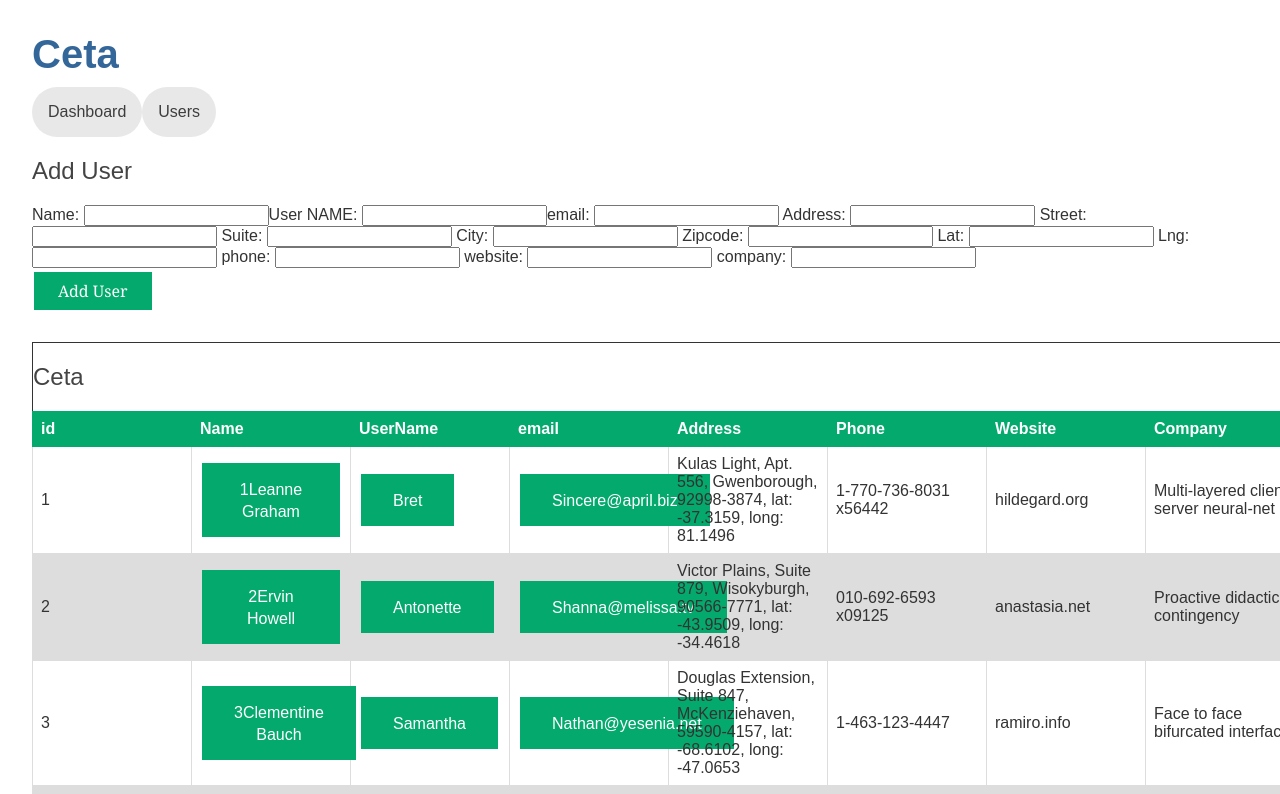
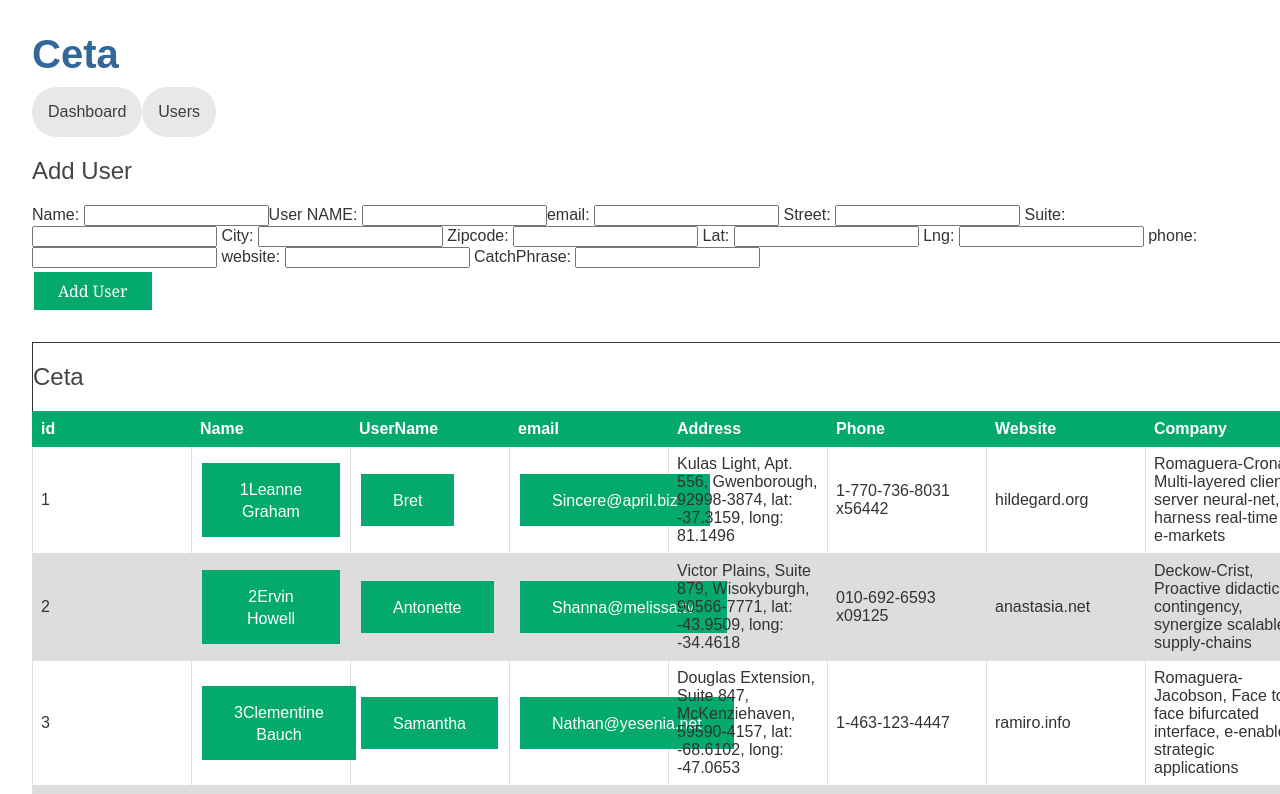
Before and after one commit to peteCarey/ceta, an Angular app: page /users in a window 1280 px wide. Shown: the top 794 px of the page. Built offline with nearby package versions, Linux system fonts and the light colour scheme.

Commit message:
company catchprase displaying

```diff
--- a/src/app/users/users.component.html
+++ b/src/app/users/users.component.html
@@ -12,9 +12,6 @@
 
   <label for="new-email">email: </label>
   <input id="new-email" #email />
-
-  <label for="Address"> Address: </label>
-  <input id="address" #address />
 
   <label for="Street"> Street: </label>
   <input id="street" #street />
@@ -39,8 +36,8 @@
 
   <label for="website"> website: </label>
   <input id="website" #website />
-  <label for="company"> company: </label>
-  <input id="company" #company />
+  <label for="catchPhrase"> CatchPhrase: </label>
+  <input id="catchPhrase" #catchPhrase />
 </div>
 <button
   type="button"
@@ -58,7 +55,7 @@
       lng.value,
       phone.value,
       website.value,
-      company.value
+      catchPhrase.value
     )
   "
 >
@@ -95,7 +92,7 @@
       [(ngModel)]="selectedUser.website"
       placeholder="website"
     />
-    <label for="company"> company: </label>
+    <label for="Company"> Company: </label>
     <input
       id="company"
       [(ngModel)]="selectedUser.company"
@@ -159,7 +156,10 @@
       </td>
       <td>{{ user.phone }}</td>
       <td>{{ user.website }}</td>
-      <td>{{ user.company.catchPhrase }}</td>
+      <td>
+        {{ user.company.name }}, {{ user.company.catchPhrase }},
+        {{ user.company.bs }}
+      </td>
       <td>
         <button
           [class.selected]="user === selectedUser"
--- a/src/app/users/users.component.ts
+++ b/src/app/users/users.component.ts
@@ -28,14 +28,6 @@ export class UsersComponent implements OnInit {
   ) {}
 
   ngOnInit(): void {
-    /*  this.sub = this.userService.getUsers().subscribe({
-      next: (users) => {
-        this.users = users;
-        console.log(this.users);
-        console.log(this.users[0].address);
-      },
-      error: (err) => (this.errorMessage = err),
-    });*/
     this.getUsers();
   }
 
@@ -49,7 +41,6 @@ export class UsersComponent implements OnInit {
   }
 
   add(
-    //id: number,
     name: string,
     username: string,
     email: string,
@@ -61,10 +52,8 @@ export class UsersComponent implements OnInit {
     lng: string,
     phone: string,
     website: string,
-    company: string
+    catchPhrase: string
   ): void {
-    // add({id,name,username, email}): void {
-    debugger;
     name = name.trim();
     if (!name) {
       return;
@@ -93,8 +82,8 @@ export class UsersComponent implements OnInit {
       phone: phone,
       website: website,
       company: {
-        _name: '',
-        catchPhrase: '',
+        name: name,
+        catchPhrase: catchPhrase,
         bs: '',
       },
       street: '',
@@ -109,9 +98,6 @@ export class UsersComponent implements OnInit {
       bs: '',
     });
     console.log('test ' + JSON.stringify(this.users));
-    // this.getUsers();*/
-    //   });
-    //  });
   }
   delete(users: IUser): void {
     this.users = this.users.filter((h) => h !== users);
```
